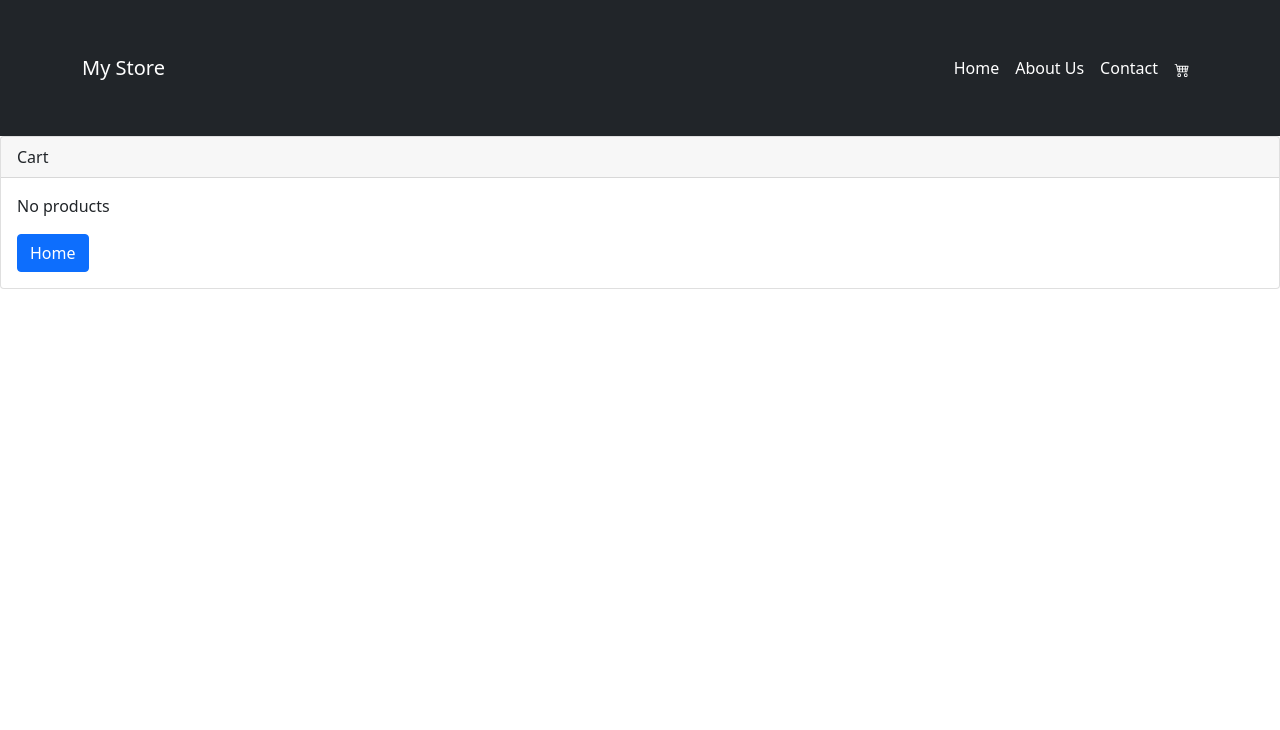
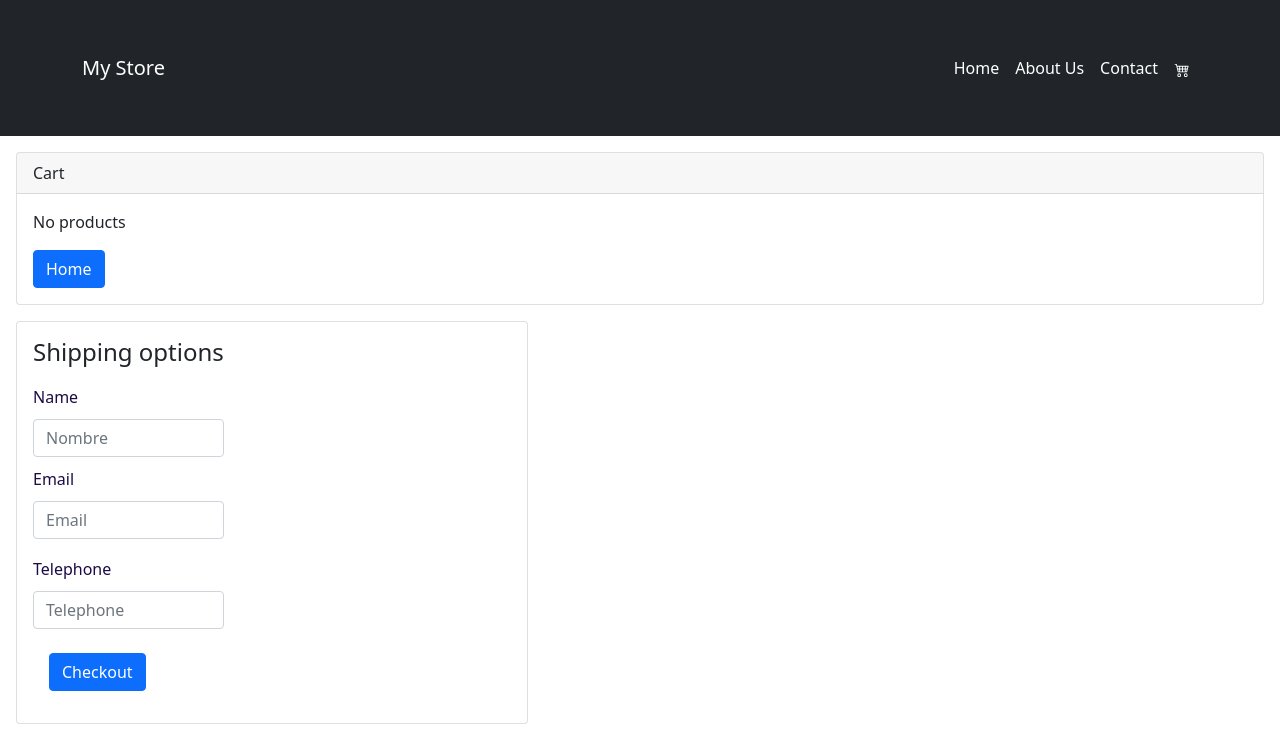
Before and after one commit to anrrid/ecommerce-React-Js, a React (Create React App) app in the folder myapp/: page /cart in a window 1280 px wide. Shown: the top 730 px of the page. Built offline with nearby package versions, Linux system fonts and the light colour scheme.

Commit message:
Item Collection II

```diff
--- a/myapp/package.json
+++ b/myapp/package.json
@@ -10,6 +10,7 @@
     "react": "^17.0.2",
     "react-bootstrap": "^2.1.1",
     "react-dom": "^17.0.2",
+    "react-hook-form": "^7.27.1",
     "react-router-dom": "^6.2.1",
     "react-scripts": "5.0.0",
     "web-vitals": "^2.1.3"
--- a/myapp/src/components/Cart.js
+++ b/myapp/src/components/Cart.js
@@ -3,6 +3,7 @@ import { Link, NavLink } from "react-router-dom";
 import Card from 'react-bootstrap/Card'
 import Button from "react-bootstrap/Button"
 import ListGroup from 'react-bootstrap/ListGroup'
+import Form from "./Form";
 
 const Cart = () => {
     const { cart, deleteProduct, cleanCart, totalPrice } = useContexto();
@@ -11,7 +12,7 @@ const Cart = () => {
 
     return (
         <div>
-            <Card>
+            <Card style={{ margin: "1rem" }}>
                 <Card.Header>Cart</Card.Header>
                 <Card.Body>
                     {cart.length > 0 ? (
@@ -41,6 +42,9 @@ const Cart = () => {
                     }
                 </Card.Body>
             </Card>
+
+            <Form />
+
         </div>
 
 
--- /dev/null
+++ b/myapp/src/components/Form.css
@@ -0,0 +1,23 @@
+form {
+    margin: 1rem;
+}
+
+.form-group {
+    width: 40%;
+}
+
+label {
+    margin: 10px 0px 10px 0px;
+    color: rgb(29, 11, 70);
+}
+
+.form-control {
+    margin: 0;
+    background-color: rgba(201, 201, 235, 0.568);
+}
+
+.text-danger {
+    color: rgb(216,
+            44,
+            44);
+}
--- /dev/null
+++ b/myapp/src/components/Form.js
@@ -0,0 +1,146 @@
+import React from "react";
+import { useState } from "react";
+import { useForm } from "react-hook-form";
+import { addDoc, collection, serverTimestamp } from "firebase/firestore";
+import { db } from "../firebase/firebaseConfig";
+import { useContexto } from "../context/CartContext"
+import "./Form.css";
+import Button from "react-bootstrap/Button"
+import Card from 'react-bootstrap/Card'
+
+
+const Form = () => {
+    const { cart, cleanCart, totalPrice } = useContexto();
+
+    const {
+        register,
+        handleSubmit,
+        formState: { errors },
+    } = useForm();
+
+    const [name, setName] = useState("");
+
+    const [email, setEmail] = useState("");
+
+    const [phone, setPhone] = useState("");
+
+    const [idSale, setIdSale] = useState("");
+
+    const [completepurchase, setcompletepurchase] = useState(true);
+
+    const send = (data, e) => {
+        const salesCollection = collection(db, "sales");
+        addDoc(salesCollection, {
+            buyer: {
+                name: data.name,
+                email: data.email,
+                telephone: data.telephone,
+            },
+            items: cart,
+            date: serverTimestamp(),
+            total: totalPrice,
+        }).then((result) => {
+            setIdSale(result.id);
+            setName(data.name);
+            setEmail(data.email);
+            setPhone(data.telephone);
+
+            setcompletepurchase(false);
+            cleanCart();
+        });
+
+        console.log(idSale, name, email)
+    };
+
+    return (
+        <Card style={{ margin: "1rem", width: "40%" }}>
+            {completepurchase ? (
+                <form onSubmit={handleSubmit(send)}>
+                    <h4>Shipping options</h4>
+                    <div className="form-group">
+                        <label htmlFor="nombre">Name</label>
+                        <input
+                            type="text"
+                            className="form-control"
+                            name="nombre"
+                            placeholder="Nombre"
+                            {...register("nombre", {
+                                required: { value: true, message: "Exclusive with name" },
+                                minLength: {
+                                    value: 3,
+                                    message: "The name must have at least 3 characters",
+                                },
+                            })}
+                        />
+
+                        <span className="text-danger">
+                            {errors?.nombre?.message}
+                        </span>
+                    </div>
+                    <div className="form-group">
+                        <label htmlFor="email">Email</label>
+                    </div>
+                    <div className="form-group">
+                        <input
+                            type="email"
+                            className="form-control"
+                            name="email"
+                            placeholder="Email"
+                            {...register("email", {
+                                required: { value: true, message: "Exclusive with email" },
+                                minLength: {
+                                    value: 3,
+                                    message: "The email is invalid",
+                                },
+                                pattern: {
+                                    value: /^[A-Z0-9._%+-]+@[A-Z0-9.-]+\.[A-Z]{2,4}$/i,
+                                    message: "The email is correct!",
+                                },
+                            })}
+                        />
+
+                        <span className="text-danger text-small d-block mb-2">
+                            {errors?.email?.message}
+                        </span>
+                    </div>
+                    <div className="form-group">
+                        <label htmlFor="telephone">Telephone</label>
+                        <input
+                            type="number"
+                            className="form-control"
+                            name="telephone"
+                            placeholder="Telephone"
+                            {...register("telephone", {
+                                required: {
+                                    value: true,
+                                    message: "Exclusive with telephone",
+                                },
+                                minLength: {
+                                    value: 3,
+                                    message: "The Telephone is invalid",
+                                },
+                            })}
+                        />
+
+                        <span className="text-danger text-small d-block mb-2">
+                            {errors?.telefono?.message}
+                        </span>
+                    </div>
+                    <Button style={{ margin: "1rem" }}>Checkout</Button>
+                </form>
+            ) : (
+                <div>
+                    <h4>Purchase information</h4>
+                    <p>Sale ID: {idSale}</p>
+                    <p>Name: {name}</p>
+
+                    <p>Email: {email}</p>
+
+                    <p>Telephone: {phone}</p>
+                </div>
+            )}
+        </Card>
+    );
+};
+
+export default Form;
```
Also changed, not shown: 1 other file (tests, documents, lock files or other folders).
